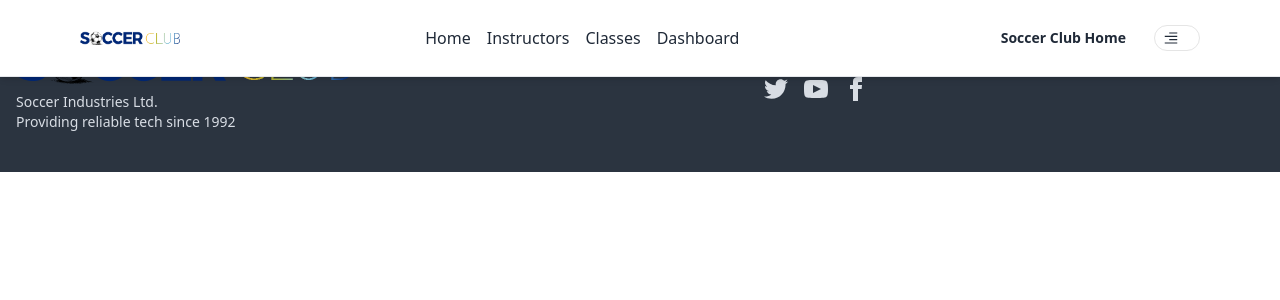
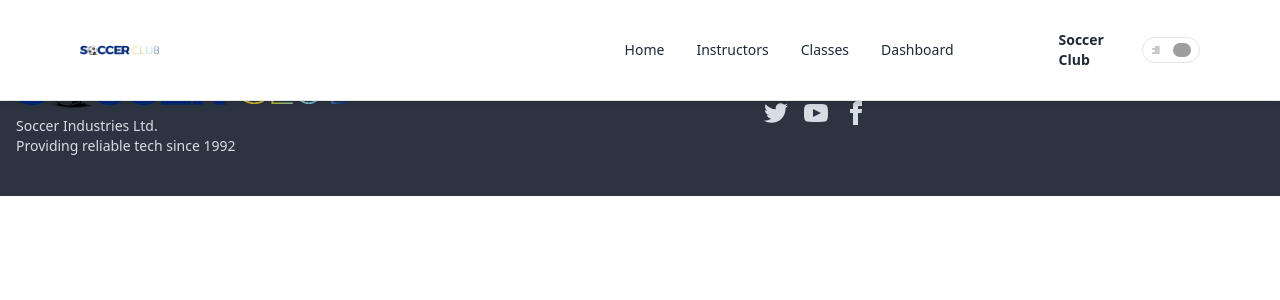
Before and after one commit to mehrabhossain1/ass-12-client, a React (Vite) app: page / in a window 1280 px wide. Shown: the top 300 px of the page. Built offline with nearby package versions, Linux system fonts and the light colour scheme; grey boxes are pictures that could not be loaded.

Commit message:
avatar displayed

```diff
--- a/src/Layout/Main.jsx
+++ b/src/Layout/Main.jsx
@@ -1,10 +1,14 @@
 
 import { Outlet } from 'react-router-dom';
+import Footer from '../pages/Shared/Footer/Footer';
+import Navbar from '../pages/Shared/Navbar/Navbar';
 
 const Main = () => {
     return (
         <div>
+            <Navbar></Navbar>
             <Outlet></Outlet>
+            <Footer></Footer>
         </div>
     );
 };
--- a/src/pages/Home/Home/Home.jsx
+++ b/src/pages/Home/Home/Home.jsx
@@ -1,12 +1,9 @@
-import Footer from "../../Shared/Footer/Footer";
-import Navbar from "../../Shared/Navbar/Navbar";
+
 
 const Home = () => {
   return (
     <div>
-      <Navbar></Navbar>
-
-      <Footer></Footer>
+      <h2>Home</h2>
     </div>
   );
 };
--- /dev/null
+++ b/src/pages/Shared/Navbar/Avatar.jsx
@@ -0,0 +1,16 @@
+const Avatar = () => {
+  return (
+    <img
+      className='rounded-full'
+      // src={user && user.photoURL ? user.photoURL : avatarImg}
+      src={
+        "https://images.unsplash.com/photo-1633332755192-727a05c4013d?ixlib=rb-4.0.3&ixid=M3wxMjA3fDB8MHxzZWFyY2h8Mnx8dXNlcnxlbnwwfHwwfHx8MA%3D%3D&w=1000&q=80"
+      }
+      alt='profile'
+      height='30'
+      width='30'
+    />
+  );
+};
+
+export default Avatar;
--- a/src/pages/Shared/Navbar/Links.jsx
+++ b/src/pages/Shared/Navbar/Links.jsx
@@ -1,11 +1,55 @@
 const Links = () => {
+  const navOptions = (
+    <>
+      <li>
+        <a>Home</a>
+      </li>
+
+      <li>
+        <a>Instructors</a>
+      </li>
+      <li>
+        <a>Classes</a>
+      </li>
+      <li>
+        <a>Dashboard</a>
+      </li>
+    </>
+  );
   return (
-    <div className="flex gap-4">
-      <div>Home</div>
-      <div>Instructors</div>
-      <div>Classes</div>
-      <div>Dashboard</div>
-    </div>
+    <>
+      <div className='navbar bg-base-100'>
+        <div className='navbar-start'>
+          <div className='dropdown'>
+            <label tabIndex={0} className='btn btn-ghost lg:hidden'>
+              <svg
+                xmlns='http://www.w3.org/2000/svg'
+                className='h-5 w-5'
+                fill='none'
+                viewBox='0 0 24 24'
+                stroke='currentColor'
+              >
+                <path
+                  strokeLinecap='round'
+                  strokeLinejoin='round'
+                  strokeWidth='2'
+                  d='M4 6h16M4 12h8m-8 6h16'
+                />
+              </svg>
+            </label>
+            <ul
+              tabIndex={0}
+              className='menu menu-sm dropdown-content mt-3 z-[1] p-2 shadow bg-base-100 rounded-box w-52'
+            >
+              {navOptions}
+            </ul>
+          </div>
+        </div>
+        <div className='navbar-center hidden lg:flex'>
+          <ul className='menu menu-horizontal '>{navOptions}</ul>
+        </div>
+      </div>
+    </>
   );
 };
 
--- a/src/pages/Shared/Navbar/MenuDropdown.jsx
+++ b/src/pages/Shared/Navbar/MenuDropdown.jsx
@@ -1,5 +1,5 @@
 import { AiOutlineAlignRight } from "react-icons/ai";
-// import Avatar from "./Avatar";
+import Avatar from "./Avatar";
 import { useState } from "react";
 // import { AuthContext } from '../../../providers/AuthProvider'
 import { Link } from "react-router-dom";
@@ -14,7 +14,7 @@ const MenuDropdown = () => {
       <div className='flex flex-row items-center gap-3'>
         {/*  btn */}
         <div className='hidden md:block text-sm font-semibold py-3 px-4 rounded-full hover:bg-neutral-100 transition cursor-pointer'>
-          Soccer Club Home
+          Soccer Club
         </div>
         {/* Dropdown btn */}
         <div
@@ -22,18 +22,12 @@ const MenuDropdown = () => {
           className='p-4 md:py-1 md:px-2 border-[1px] border-neutral-200 flex flex-row items-center gap-3 rounded-full cursor-pointer hover:shadow-md transition'
         >
           <AiOutlineAlignRight />
-          <div className='hidden md:block'>{/* <Avatar /> */}</div>
+          <div className='hidden md:block'><Avatar /></div>
         </div>
       </div>
       {isOpen && (
         <div className='absolute rounded-xl shadow-md w-[40vw] md:w-3/4 bg-white overflow-hidden right-0 top-12 text-sm'>
           <div className='flex flex-col cursor-pointer'>
-            <Link
-              to='/'
-              className='block md:hidden px-4 py-3 hover:bg-neutral-100 transition font-semibold'
-            >
-              Home
-            </Link>
             {user ? (
               <div
                 //   onClick={logOut}
```
